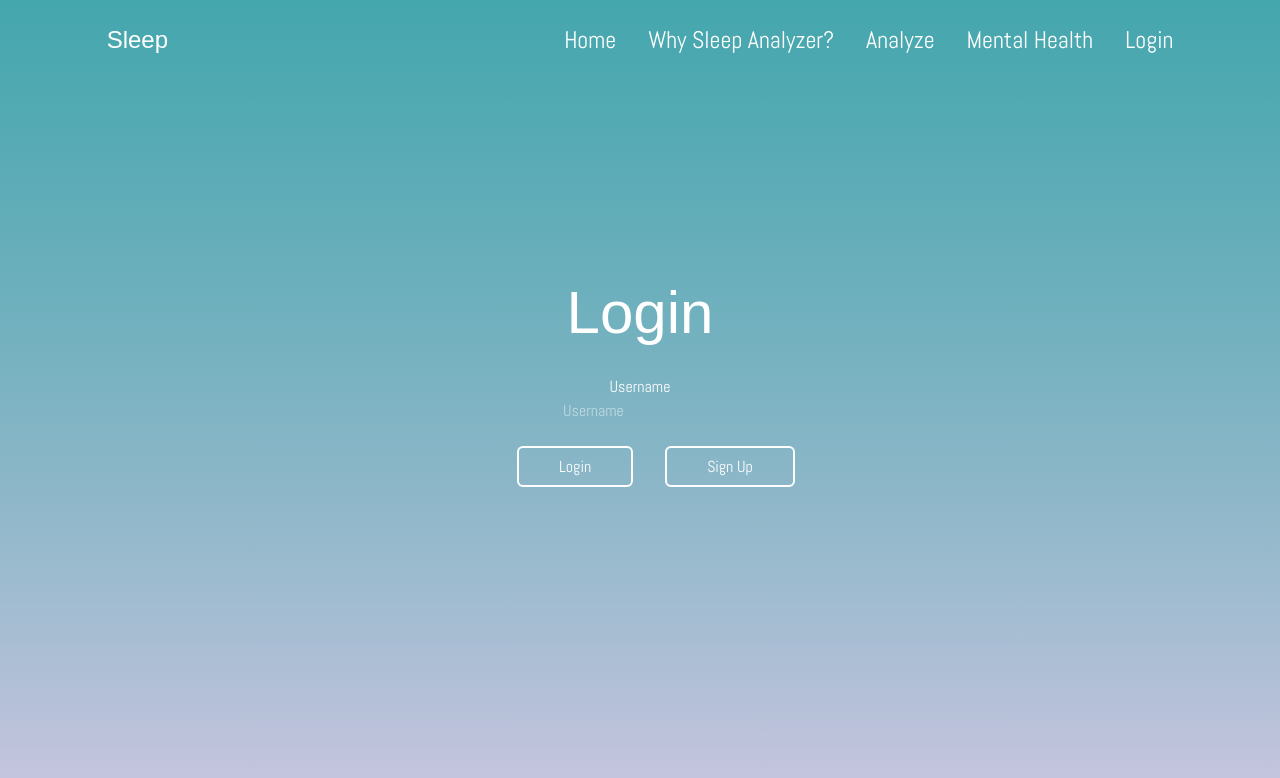
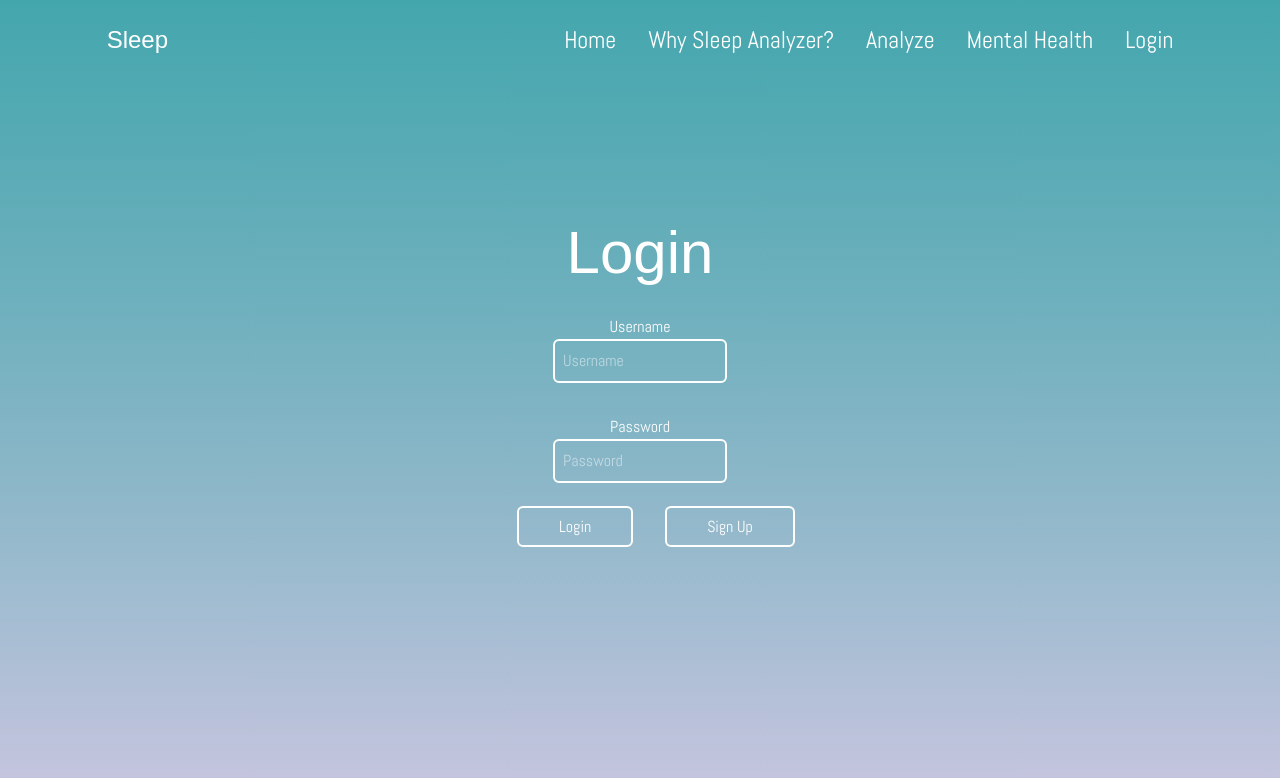
Before and after one commit to Ajaiah-D/HunterCapstoneSpring2025, a React (Vite) app in the folder sleepanalyzer/: page /Login in a window 1280 px wide. Shown: the top 778 px of the page. Built offline with nearby package versions, Linux system fonts and the light colour scheme; a web font is replaced by a local one.

Commit message:
added password input field

```diff
--- a/sleepanalyzer/src/pages/Login.tsx
+++ b/sleepanalyzer/src/pages/Login.tsx
@@ -36,8 +36,27 @@ const Login = (props: Props) => {
                   type="text"
                   placeholder="Username"
                   title="Username"
-                >
-              </input>
+                  className="
+                    border-2
+                    border-white
+                    rounded-md
+                    px-2
+                    py-2"
+                />
+              </div>
+              <div className="mt-8">
+                <p>Password</p>
+                <input
+                  type="text"
+                  placeholder="Password"
+                  title="Password"
+                  className="
+                    border-2
+                    border-white
+                    rounded-md
+                    px-2
+                    py-2"
+                />
               </div>
             </div>
 
```
